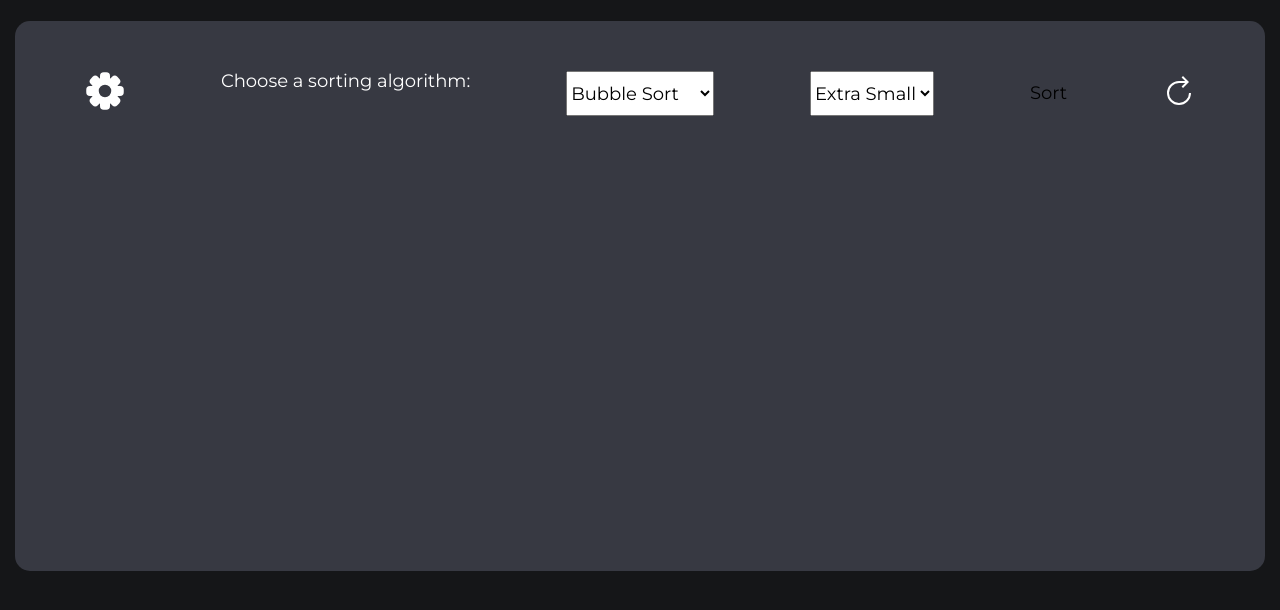
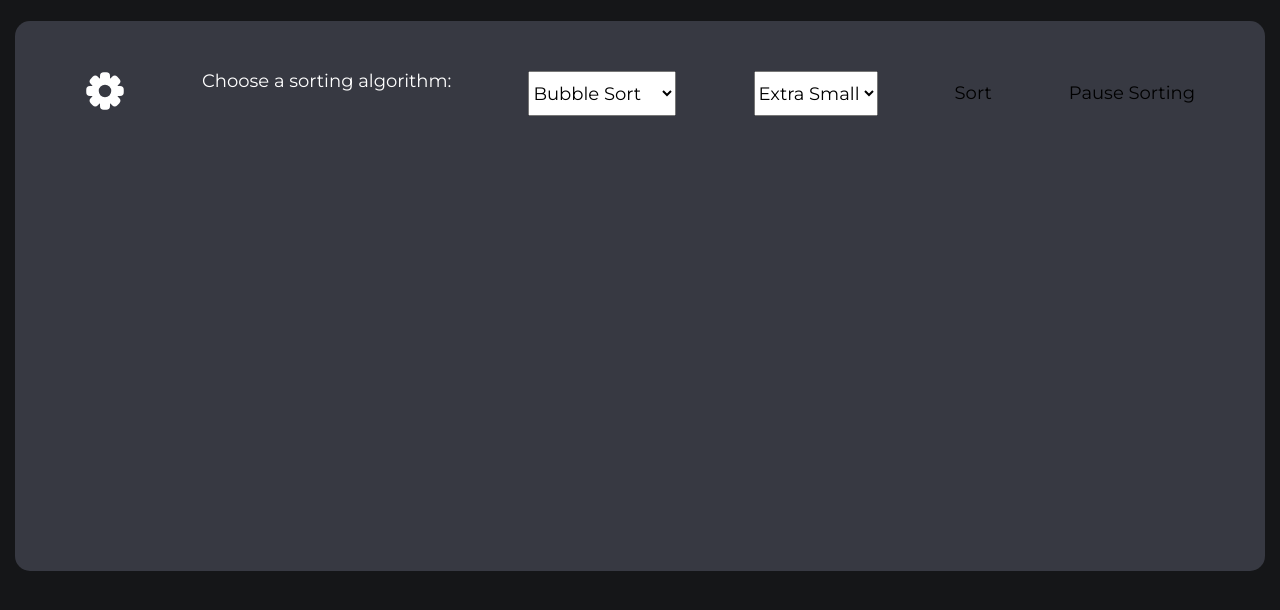
Before and after one commit to Solmyrik/visualization-algorithms, a website built with Vite: page index.html in a window 1280 px wide. Shown: the part 54-664 px from the top of the page. Built offline with nearby package versions, Linux system fonts and the light colour scheme.

Commit message:
fix icon

```diff
--- a/index.html
+++ b/index.html
@@ -36,9 +36,7 @@
                 <option value="xl">Extra Large</option>
               </select>
               <button class="main__start">Sort</button>
-              <button class="main__pause">
-                <img src="./public/images/restart.svg" alt="restart" />
-              </button>
+              <button class="main__pause">Pause Sorting</button>
             </div>
             <div class="main__body">
               <div class="main__table"></div>
```
